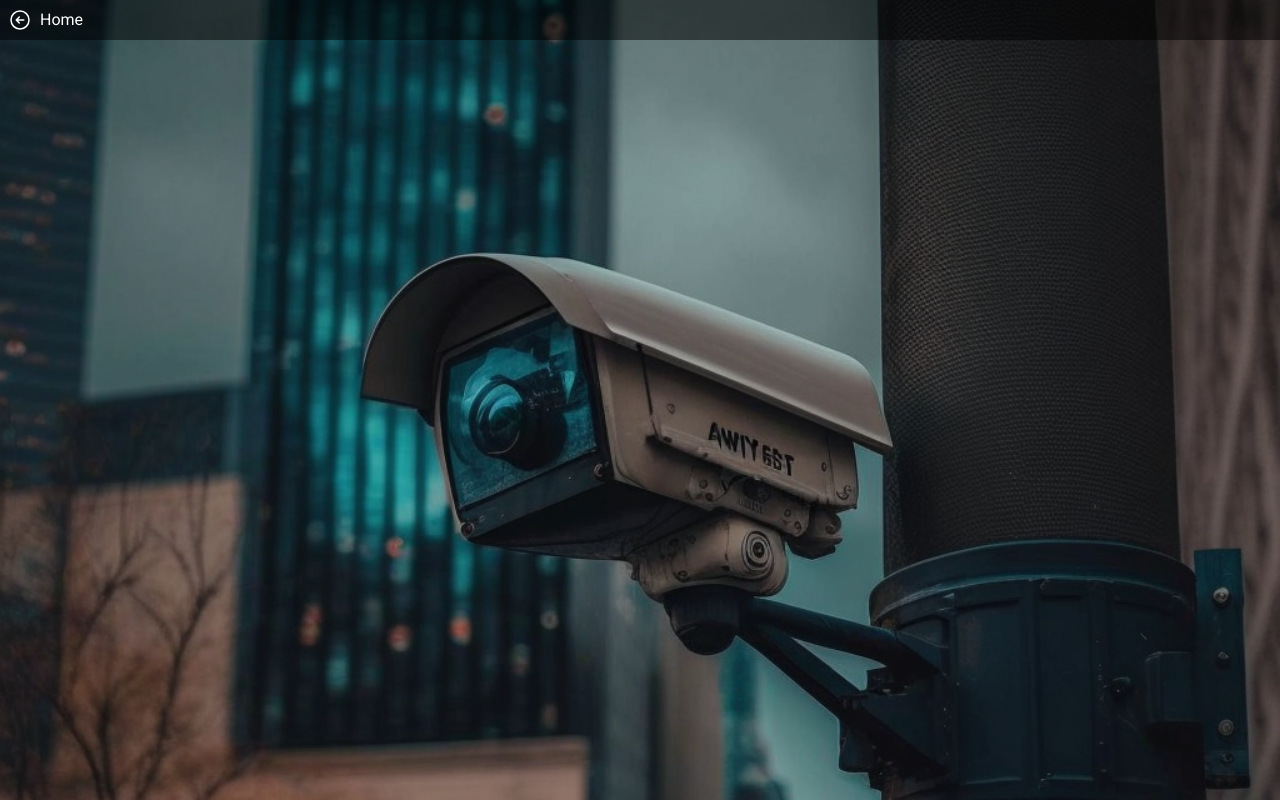
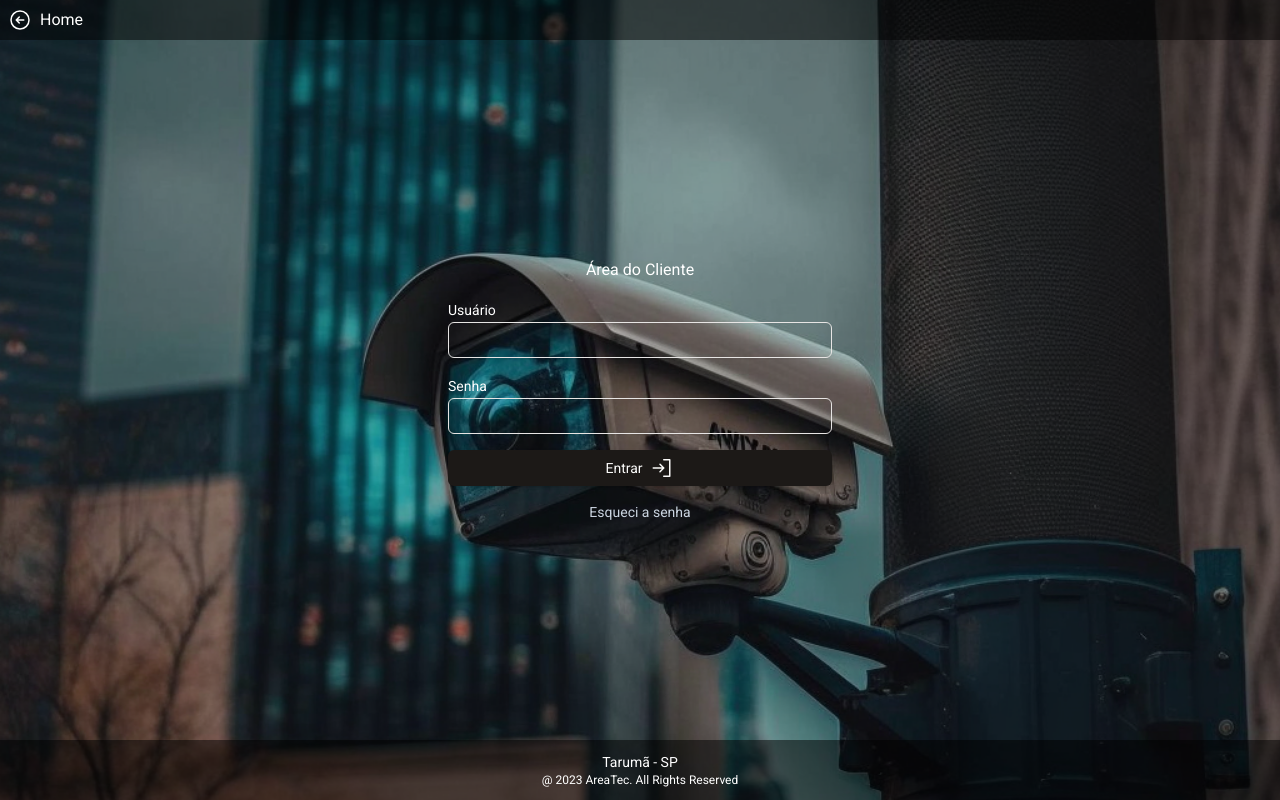
Before and after one commit to raszanin/areatec, a Next.js app: page /login in a window 1280 px wide. Built offline with nearby package versions, Linux system fonts and the light colour scheme.

Commit message:
layout: login page

```diff
--- a/package.json
+++ b/package.json
@@ -11,6 +11,8 @@
   "dependencies": {
     "@phosphor-icons/react": "^2.0.13",
     "@radix-ui/react-icons": "^1.3.0",
+    "@radix-ui/react-label": "^2.0.2",
+    "@radix-ui/react-slot": "^1.0.2",
     "@types/node": "20.6.2",
     "@types/react": "18.2.22",
     "@types/react-dom": "18.2.7",
--- a/src/app/login/page.tsx
+++ b/src/app/login/page.tsx
@@ -1,9 +1,19 @@
 'use client'
 
 import Link from 'next/link';
-import { ArrowCircleLeft } from '@phosphor-icons/react';
+import { ArrowCircleLeft, SignIn } from '@phosphor-icons/react';
+import { Input } from "@/components/ui/input"
+import { Label } from '@/components/ui/label';
+import { Button } from '@/components/ui/button';
 
 export default function Home() {
+  function login(event: React.FormEvent<HTMLFormElement>) {
+    event.preventDefault()
+    alert('Em construção. Obrigado por nos visitar 😊')
+    console.log('login')
+  }
+
+
   return (
     <div className="flex flex-col h-full bg-camera bg-cover">
       <div className='flex justify-start gap-2 p-2 bg-black/50'>
@@ -12,6 +22,40 @@
           <span>Home</span>
         </Link>
       </div>
+      <main className="flex flex-1 justify-center items-center p-6">
+        <form onSubmit={login} className="flex flex-col w-full md:w-96 gap-4">
+          <div className='flex justify-center'><h1>Área do Cliente</h1></div>
+
+
+          <div>
+            <Label htmlFor='email'>Usuário</Label>
+            <Input type='email' ></Input>
+          </div>
+          <div>
+            <Label htmlFor='email'>Senha</Label>
+            <Input type='password' />
+          </div>
+
+          <Button className='gap-2'>
+            Entrar
+            <SignIn size={24} />
+          </Button>
+
+          <div className='flex text-sm justify-center items-centers text-slate-300'>
+            <Link href={'/'}>Esqueci a senha</Link>
+          </div>
+
+
+
+        </form>
+
+
+
+      </main>
+      <footer className="flex flex-col bg-black/50 justify-center items-center p-3">
+        <h1 className='text-sm'>Tarumã - SP</h1>
+        <h2 className='text-xs'>@ 2023 AreaTec. All Rights Reserved</h2>
+      </footer>
     </div>
   )
 }
--- a/src/app/page.tsx
+++ b/src/app/page.tsx
@@ -20,11 +20,11 @@
         </div>
       </header>
       <main className="flex flex-1 justify-center items-center p-6">
-        <h1>Mapeamento, Planejamento e Execução de Projetos</h1>
+        <h1 className='text-lg'>Mapeamento, Planejamento e Execução de Projetos</h1>
       </main>
-      <footer className="flex flex-col justify-center items-center p-6">
-        <h1>Tarumã - SP</h1>
-        <h2>2023</h2>
+      <footer className="flex flex-col bg-black/50 justify-center items-center p-3">
+        <h1 className='text-sm'>Tarumã - SP</h1>
+        <h2 className='text-xs'>@ 2023 AreaTec. All Rights Reserved</h2>
       </footer>
     </div>
   )
--- /dev/null
+++ b/src/components/ui/button.tsx
@@ -0,0 +1,57 @@
+import * as React from "react"
+import { Slot } from "@radix-ui/react-slot"
+import { cva, type VariantProps } from "class-variance-authority"
+
+import { cn } from "@/lib/utils"
+
+const buttonVariants = cva(
+  "inline-flex items-center justify-center rounded-md text-sm font-medium transition-colors focus-visible:outline-none focus-visible:ring-1 focus-visible:ring-ring disabled:pointer-events-none disabled:opacity-50",
+  {
+    variants: {
+      variant: {
+        default:
+          "bg-primary text-primary-foreground shadow hover:bg-primary/90",
+        destructive:
+          "bg-destructive text-destructive-foreground shadow-sm hover:bg-destructive/90",
+        outline:
+          "border border-input bg-transparent shadow-sm hover:bg-accent hover:text-accent-foreground",
+        secondary:
+          "bg-secondary text-secondary-foreground shadow-sm hover:bg-secondary/80",
+        ghost: "hover:bg-accent hover:text-accent-foreground",
+        link: "text-primary underline-offset-4 hover:underline",
+      },
+      size: {
+        default: "h-9 px-4 py-2",
+        sm: "h-8 rounded-md px-3 text-xs",
+        lg: "h-10 rounded-md px-8",
+        icon: "h-9 w-9",
+      },
+    },
+    defaultVariants: {
+      variant: "default",
+      size: "default",
+    },
+  }
+)
+
+export interface ButtonProps
+  extends React.ButtonHTMLAttributes<HTMLButtonElement>,
+    VariantProps<typeof buttonVariants> {
+  asChild?: boolean
+}
+
+const Button = React.forwardRef<HTMLButtonElement, ButtonProps>(
+  ({ className, variant, size, asChild = false, ...props }, ref) => {
+    const Comp = asChild ? Slot : "button"
+    return (
+      <Comp
+        className={cn(buttonVariants({ variant, size, className }))}
+        ref={ref}
+        {...props}
+      />
+    )
+  }
+)
+Button.displayName = "Button"
+
+export { Button, buttonVariants }
--- /dev/null
+++ b/src/components/ui/input.tsx
@@ -0,0 +1,25 @@
+import * as React from "react"
+
+import { cn } from "@/lib/utils"
+
+export interface InputProps
+  extends React.InputHTMLAttributes<HTMLInputElement> {}
+
+const Input = React.forwardRef<HTMLInputElement, InputProps>(
+  ({ className, type, ...props }, ref) => {
+    return (
+      <input
+        type={type}
+        className={cn(
+          "flex h-9 w-full rounded-md border border-input bg-transparent px-3 py-1 text-sm shadow-sm transition-colors file:border-0 file:bg-transparent file:text-sm file:font-medium placeholder:text-muted-foreground focus-visible:outline-none focus-visible:ring-1 focus-visible:ring-ring disabled:cursor-not-allowed disabled:opacity-50",
+          className
+        )}
+        ref={ref}
+        {...props}
+      />
+    )
+  }
+)
+Input.displayName = "Input"
+
+export { Input }
--- /dev/null
+++ b/src/components/ui/label.tsx
@@ -0,0 +1,26 @@
+"use client"
+
+import * as React from "react"
+import * as LabelPrimitive from "@radix-ui/react-label"
+import { cva, type VariantProps } from "class-variance-authority"
+
+import { cn } from "@/lib/utils"
+
+const labelVariants = cva(
+  "text-sm font-medium leading-none peer-disabled:cursor-not-allowed peer-disabled:opacity-70"
+)
+
+const Label = React.forwardRef<
+  React.ElementRef<typeof LabelPrimitive.Root>,
+  React.ComponentPropsWithoutRef<typeof LabelPrimitive.Root> &
+    VariantProps<typeof labelVariants>
+>(({ className, ...props }, ref) => (
+  <LabelPrimitive.Root
+    ref={ref}
+    className={cn(labelVariants(), className)}
+    {...props}
+  />
+))
+Label.displayName = LabelPrimitive.Root.displayName
+
+export { Label }
```
Also changed, not shown: 2 other files (tests, documents, lock files or other folders).
